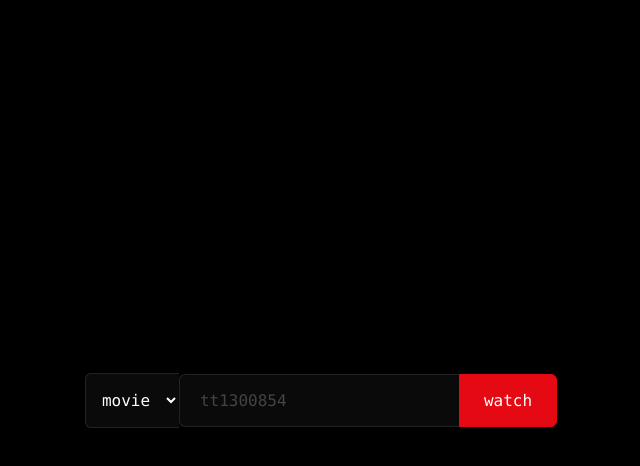
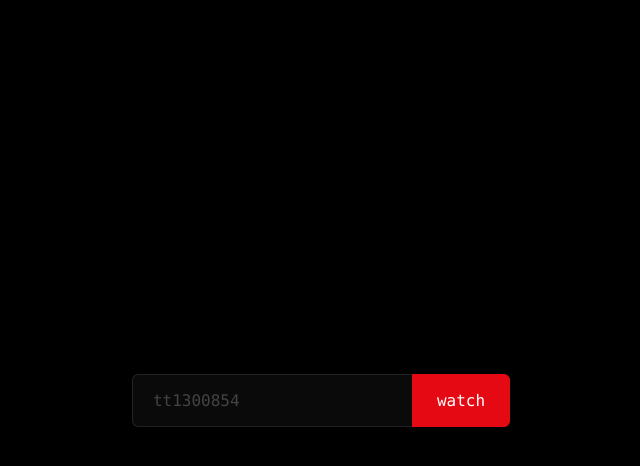
Before and after one commit to mmmmaharshi/watch, a website: page public/index.html in a window 1280 px wide. Both pictures are taken after a click on the button "watch". Shown: the whole page, without its empty margins (319-959 px from the left). Drawn offline with Linux system fonts and the light colour scheme.

Commit message:
Simplify: single imdb id input only, no type/season/episode

```diff
--- a/public/index.html
+++ b/public/index.html
@@ -16,18 +16,6 @@
     justify-content: center;
   }
   .wrap { display: flex; gap: 0; align-items: center; }
-  select {
-    padding: 1rem 0.75rem;
-    font-size: 1rem;
-    font-family: inherit;
-    border: 1px solid #222;
-    border-right: none;
-    border-radius: 6px 0 0 6px;
-    background: #0a0a0a;
-    color: #fff;
-    outline: none;
-    cursor: pointer;
-  }
   input {
     padding: 1rem 1.25rem;
     font-size: 1rem;
@@ -43,7 +31,6 @@
   }
   input:focus { border-color: #e50914; }
   input::placeholder { color: #444; }
-  input[type=number] { width: 50px; padding: 1rem 0.5rem; text-align: center; border-right: none; }
   input.loading { border-color: #e50914; animation: pulse 0.6s infinite alternate; }
   @keyframes pulse { to { border-color: #555; } }
   button {
@@ -64,28 +51,13 @@
 </head>
 <body>
   <div class="wrap">
-    <select id="type">
-      <option value="movie">movie</option>
-      <option value="tv">tv</option>
-    </select>
     <input type="text" id="imdb" placeholder="tt1300854" autocomplete="off" spellcheck="false">
-    <input type="number" id="s" placeholder="S" min="1" style="display:none">
-    <input type="number" id="e" placeholder="E" min="1" style="display:none">
     <button id="go">watch</button>
   </div>
 
 <script>
-const type = document.getElementById('type');
 const input = document.getElementById('imdb');
-const sIn = document.getElementById('s');
-const eIn = document.getElementById('e');
 const btn = document.getElementById('go');
-
-type.addEventListener('change', () => {
-  const tv = type.value === 'tv';
-  sIn.style.display = tv ? 'block' : 'none';
-  eIn.style.display = tv ? 'block' : 'none';
-});
 
 async function go() {
   const id = input.value.trim().toLowerCase();
@@ -100,10 +72,7 @@ async function go() {
     const res = await fetch(`/api/watch?id=${encodeURIComponent(id)}`);
     if (!res.ok) { const e = await res.json(); throw new Error(e.error); }
     const { url } = await res.json();
-    const finalUrl = type.value === 'tv'
-      ? url.replace('/embed/movie/', `/embed/tv/`).replace(`/${id}`, `/${id}/${sIn.value||1}/${eIn.value||1}`)
-      : url;
-    window.open(finalUrl, '_blank');
+    window.open(url, '_blank');
   } catch (err) {
     input.style.borderColor = '#e50914';
     console.error(err.message);
```
